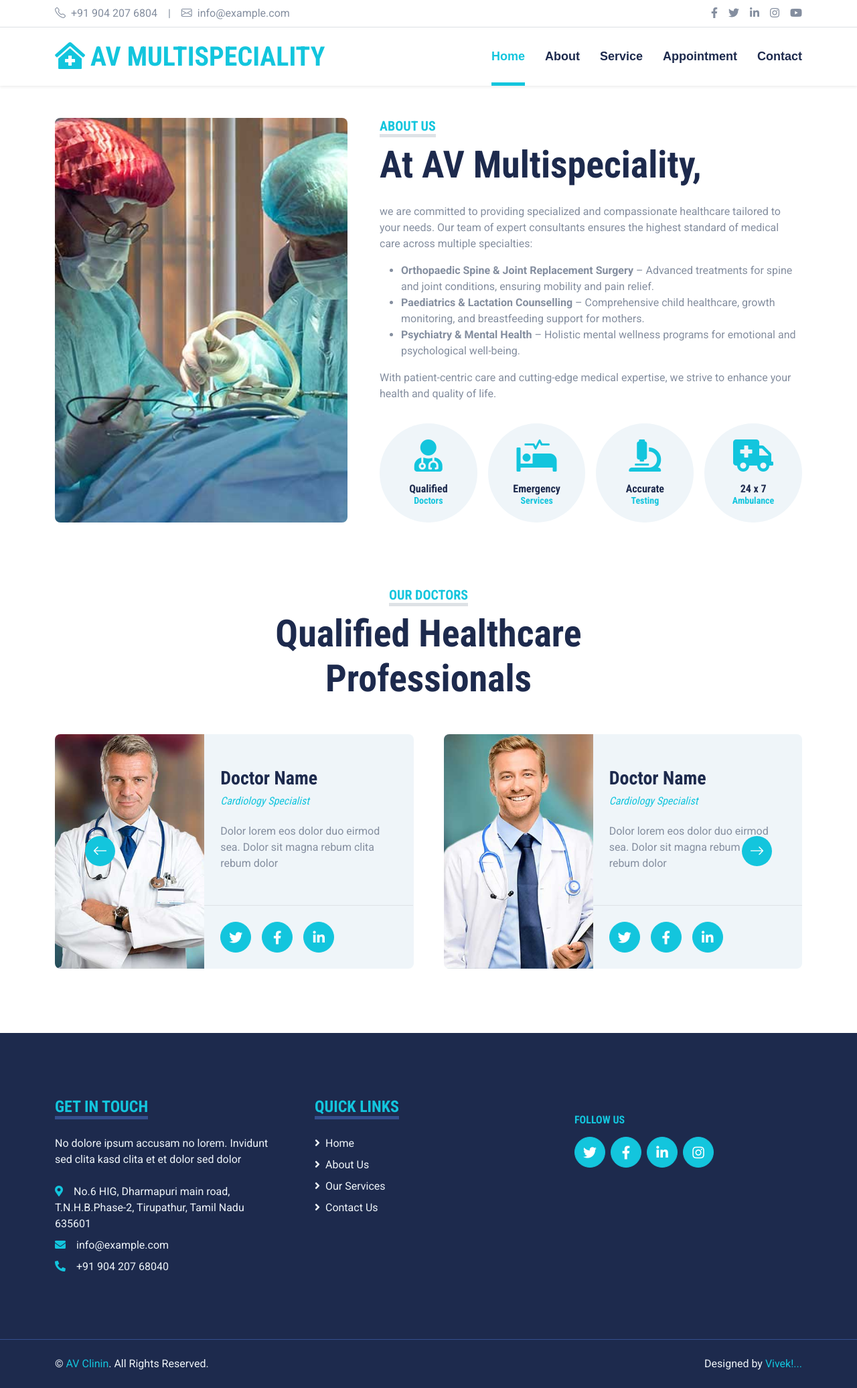
After one commit to viveksoma/av-clinic, a CodeIgniter 4 app: the page made by app/Views/Main/about.php in a window 1280 px wide. The commit adds this page. Shown: the whole page at 67% size. Run offline with PHP 8.4 and a stand-in for CodeIgniter, Linux system fonts and the light colour scheme; the template is opened without the code that fills it, so the values that code supplies are empty; some libraries are stand-ins or nearby versions.

Commit message:
Added main About page

```diff
--- a/app/Config/Routes.php
+++ b/app/Config/Routes.php
@@ -8,3 +8,7 @@ use CodeIgniter\Router\RouteCollection;
 $routes->setDefaultController('Main\Home'); // Set default controller
 $routes->setDefaultMethod('index'); // Default method
 $routes->get('/', 'Main\Home::index'); // Map '/' to Main/Home
+$routes->get('/about', 'Main\About::index'); // Map '/' to Main/About
+$routes->get('/service', 'Main\Service::index'); // Map '/' to Main/Service
+$routes->get('/appointment', 'Main\Appointment::index'); // Map '/' to Main/Appointment
+$routes->get('/contact-us', 'Main\Contact::index'); // Map '/' to Main/Appointment
--- /dev/null
+++ b/app/Views/Main/about.php
@@ -0,0 +1,166 @@
+<!DOCTYPE html>
+<html lang="en">
+
+<head>
+    <meta charset="utf-8">
+    <title>AV Multispeciality | About , Ortho & Child Care</title>
+    <meta content="width=device-width, initial-scale=1.0" name="viewport">
+    <meta content="Free HTML Templates" name="keywords">
+    <meta content="Free HTML Templates" name="description">
+    <?php include('common_styles.php'); ?>
+</head>
+<body>
+    <?php include('common_header.php'); ?>
+
+        <!-- About Start -->
+    <div class="container-fluid py-5">
+        <div class="container">
+            <div class="row gx-5">
+                <div class="col-lg-5 mb-5 mb-lg-0" style="min-height: 500px;">
+                    <div class="position-relative h-100">
+                        <img class="position-absolute w-100 h-100 rounded" src="<?= base_url('assets/main/img/about.jpg'); ?>" style="object-fit: cover;">
+                    </div>
+                </div>
+                <div class="col-lg-7">
+                    <div class="mb-4">
+                        <h5 class="d-inline-block text-primary text-uppercase border-bottom border-5">About Us</h5>
+                        <h1 class="display-4">At AV Multispeciality, </h1>
+                    </div>
+                    <p>we are committed to providing specialized and compassionate healthcare tailored to your needs. Our team of expert consultants ensures the highest standard of medical care across multiple specialties:</p>
+                    <ul>
+                        <li><b>Orthopaedic Spine & Joint Replacement Surgery</b> – Advanced treatments for spine and joint conditions, ensuring mobility and pain relief.</li>
+                        <li><b>Paediatrics & Lactation Counselling</b> – Comprehensive child healthcare, growth monitoring, and breastfeeding support for mothers.</li>
+                        <li><b>Psychiatry & Mental Health</b> – Holistic mental wellness programs for emotional and psychological well-being.</li>
+                    </ul>
+                    <p>With patient-centric care and cutting-edge medical expertise, we strive to enhance your health and quality of life.</p>
+                    <div class="row g-3 pt-3">
+                        <div class="col-sm-3 col-6">
+                            <div class="bg-light text-center rounded-circle py-4">
+                                <i class="fa fa-3x fa-user-md text-primary mb-3"></i>
+                                <h6 class="mb-0">Qualified<small class="d-block text-primary">Doctors</small></h6>
+                            </div>
+                        </div>
+                        <div class="col-sm-3 col-6">
+                            <div class="bg-light text-center rounded-circle py-4">
+                                <i class="fa fa-3x fa-procedures text-primary mb-3"></i>
+                                <h6 class="mb-0">Emergency<small class="d-block text-primary">Services</small></h6>
+                            </div>
+                        </div>
+                        <div class="col-sm-3 col-6">
+                            <div class="bg-light text-center rounded-circle py-4">
+                                <i class="fa fa-3x fa-microscope text-primary mb-3"></i>
+                                <h6 class="mb-0">Accurate<small class="d-block text-primary">Testing</small></h6>
+                            </div>
+                        </div>
+                        <div class="col-sm-3 col-6">
+                            <div class="bg-light text-center rounded-circle py-4">
+                                <i class="fa fa-3x fa-ambulance text-primary mb-3"></i>
+                                <h6 class="mb-0">24 x 7<small class="d-block text-primary">Ambulance</small></h6>
+                            </div>
+                        </div>
+                    </div>
+                </div>
+            </div>
+        </div>
+    </div>
+    <!-- About End -->
+
+
+    <!-- Search Start -->
+    <!-- <div class="container-fluid bg-primary my-5 py-5">
+        <div class="container py-5">
+            <div class="text-center mx-auto mb-5" style="max-width: 500px;">
+                <h5 class="d-inline-block text-white text-uppercase border-bottom border-5">Find A Doctor</h5>
+                <h1 class="display-4 mb-4">Find A Healthcare Professionals</h1>
+                <h5 class="text-white fw-normal">Duo ipsum erat stet dolor sea ut nonumy tempor. Tempor duo lorem eos sit sed ipsum takimata ipsum sit est. Ipsum ea voluptua ipsum sit justo</h5>
+            </div>
+            <div class="mx-auto" style="width: 100%; max-width: 600px;">
+                <div class="input-group">
+                    <select class="form-select border-primary w-25" style="height: 60px;">
+                        <option selected>Department</option>
+                        <option value="1">Department 1</option>
+                        <option value="2">Department 2</option>
+                        <option value="3">Department 3</option>
+                    </select>
+                    <input type="text" class="form-control border-primary w-50" placeholder="Keyword">
+                    <button class="btn btn-dark border-0 w-25">Search</button>
+                </div>
+            </div>
+        </div>
+    </div> -->
+    <!-- Search End -->
+
+
+    <!-- Team Start -->
+    <div class="container-fluid py-5">
+        <div class="container">
+            <div class="text-center mx-auto mb-5" style="max-width: 500px;">
+                <h5 class="d-inline-block text-primary text-uppercase border-bottom border-5">Our Doctors</h5>
+                <h1 class="display-4">Qualified Healthcare Professionals</h1>
+            </div>
+            <div class="owl-carousel team-carousel position-relative">
+                <div class="team-item">
+                    <div class="row g-0 bg-light rounded overflow-hidden">
+                        <div class="col-12 col-sm-5 h-100">
+                            <img class="img-fluid h-100" src="<?= base_url('assets/main/img/team-1.jpg'); ?>" style="object-fit: cover;">
+                        </div>
+                        <div class="col-12 col-sm-7 h-100 d-flex flex-column">
+                            <div class="mt-auto p-4">
+                                <h3>Doctor Name</h3>
+                                <h6 class="fw-normal fst-italic text-primary mb-4">Cardiology Specialist</h6>
+                                <p class="m-0">Dolor lorem eos dolor duo eirmod sea. Dolor sit magna rebum clita rebum dolor</p>
+                            </div>
+                            <div class="d-flex mt-auto border-top p-4">
+                                <a class="btn btn-lg btn-primary btn-lg-square rounded-circle me-3" href="#"><i class="fab fa-twitter"></i></a>
+                                <a class="btn btn-lg btn-primary btn-lg-square rounded-circle me-3" href="#"><i class="fab fa-facebook-f"></i></a>
+                                <a class="btn btn-lg btn-primary btn-lg-square rounded-circle" href="#"><i class="fab fa-linkedin-in"></i></a>
+                            </div>
+                        </div>
+                    </div>
+                </div>
+                <div class="team-item">
+                    <div class="row g-0 bg-light rounded overflow-hidden">
+                        <div class="col-12 col-sm-5 h-100">
+                            <img class="img-fluid h-100" src="<?= base_url('assets/main/img/team-2.jpg'); ?>" style="object-fit: cover;">
+                        </div>
+                        <div class="col-12 col-sm-7 h-100 d-flex flex-column">
+                            <div class="mt-auto p-4">
+                                <h3>Doctor Name</h3>
+                                <h6 class="fw-normal fst-italic text-primary mb-4">Cardiology Specialist</h6>
+                                <p class="m-0">Dolor lorem eos dolor duo eirmod sea. Dolor sit magna rebum clita rebum dolor</p>
+                            </div>
+                            <div class="d-flex mt-auto border-top p-4">
+                                <a class="btn btn-lg btn-primary btn-lg-square rounded-circle me-3" href="#"><i class="fab fa-twitter"></i></a>
+                                <a class="btn btn-lg btn-primary btn-lg-square rounded-circle me-3" href="#"><i class="fab fa-facebook-f"></i></a>
+                                <a class="btn btn-lg btn-primary btn-lg-square rounded-circle" href="#"><i class="fab fa-linkedin-in"></i></a>
+                            </div>
+                        </div>
+                    </div>
+                </div>
+                <div class="team-item">
+                    <div class="row g-0 bg-light rounded overflow-hidden">
+                        <div class="col-12 col-sm-5 h-100">
+                            <img class="img-fluid h-100" src="<?= base_url('assets/main/img/team-3.jpg'); ?>" style="object-fit: cover;">
+                        </div>
+                        <div class="col-12 col-sm-7 h-100 d-flex flex-column">
+                            <div class="mt-auto p-4">
+                                <h3>Doctor Name</h3>
+                                <h6 class="fw-normal fst-italic text-primary mb-4">Cardiology Specialist</h6>
+                                <p class="m-0">Dolor lorem eos dolor duo eirmod sea. Dolor sit magna rebum clita rebum dolor</p>
+                            </div>
+                            <div class="d-flex mt-auto border-top p-4">
+                                <a class="btn btn-lg btn-primary btn-lg-square rounded-circle me-3" href="#"><i class="fab fa-twitter"></i></a>
+                                <a class="btn btn-lg btn-primary btn-lg-square rounded-circle me-3" href="#"><i class="fab fa-facebook-f"></i></a>
+                                <a class="btn btn-lg btn-primary btn-lg-square rounded-circle" href="#"><i class="fab fa-linkedin-in"></i></a>
+                            </div>
+                        </div>
+                    </div>
+                </div>
+            </div>
+        </div>
+    </div>
+    <!-- Team End -->
+    <?php include('common_footer.php'); ?>
+    <?php include('common_scripts.php'); ?>
+</body>
+</html>
--- a/app/Views/Main/common_header.php
+++ b/app/Views/Main/common_header.php
@@ -39,7 +39,7 @@
         <div class="container">
             <nav class="navbar navbar-expand-lg bg-white navbar-light py-3 py-lg-0">
                 <a href="index.html" class="navbar-brand">
-                    <h1 class="m-0 text-uppercase text-primary"><i class="fa fa-clinic-medical me-2"></i>AV Clinic</h1>
+                    <h1 class="m-0 text-uppercase text-primary"><i class="fa fa-clinic-medical me-2"></i>AV Multispeciality</h1>
                 </a>
                 <button class="navbar-toggler" type="button" data-bs-toggle="collapse" data-bs-target="#navbarCollapse">
                     <span class="navbar-toggler-icon"></span>
--- a/app/Views/Main/home.php
+++ b/app/Views/Main/home.php
@@ -3,7 +3,7 @@
 
 <head>
     <meta charset="utf-8">
-    <title>AV Clinic , Ortho & Child Care</title>
+    <title>AV Multispeciality , Ortho & Child Care</title>
     <meta content="width=device-width, initial-scale=1.0" name="viewport">
     <meta content="Free HTML Templates" name="keywords">
     <meta content="Free HTML Templates" name="description">
@@ -16,7 +16,7 @@
         <div class="container py-5">
             <div class="row justify-content-start">
                 <div class="col-lg-8 text-center text-lg-start">
-                    <h5 class="d-inline-block text-primary text-uppercase border-bottom border-5" style="border-color: rgba(256, 256, 256, .3) !important;">Welcome To AV Clinic</h5>
+                    <h5 class="d-inline-block text-primary text-uppercase border-bottom border-5" style="border-color: rgba(256, 256, 256, .3) !important;">Welcome To AV Multispeciality</h5>
                     <h1 class="display-1 text-white mb-md-4">Best Healthcare Solution In Your City</h1>
                     <div class="pt-2">
                         <a href="" class="btn btn-light rounded-pill py-md-3 px-md-5 mx-2">Find Doctor</a>
```
Also changed, not shown: app/Controllers/Main/About.php (added, +14 -0 lines), app/Controllers/Main/Service.php (added, +14 -0 lines), app/Views/Main/service.php (added, +102 -0 lines).
